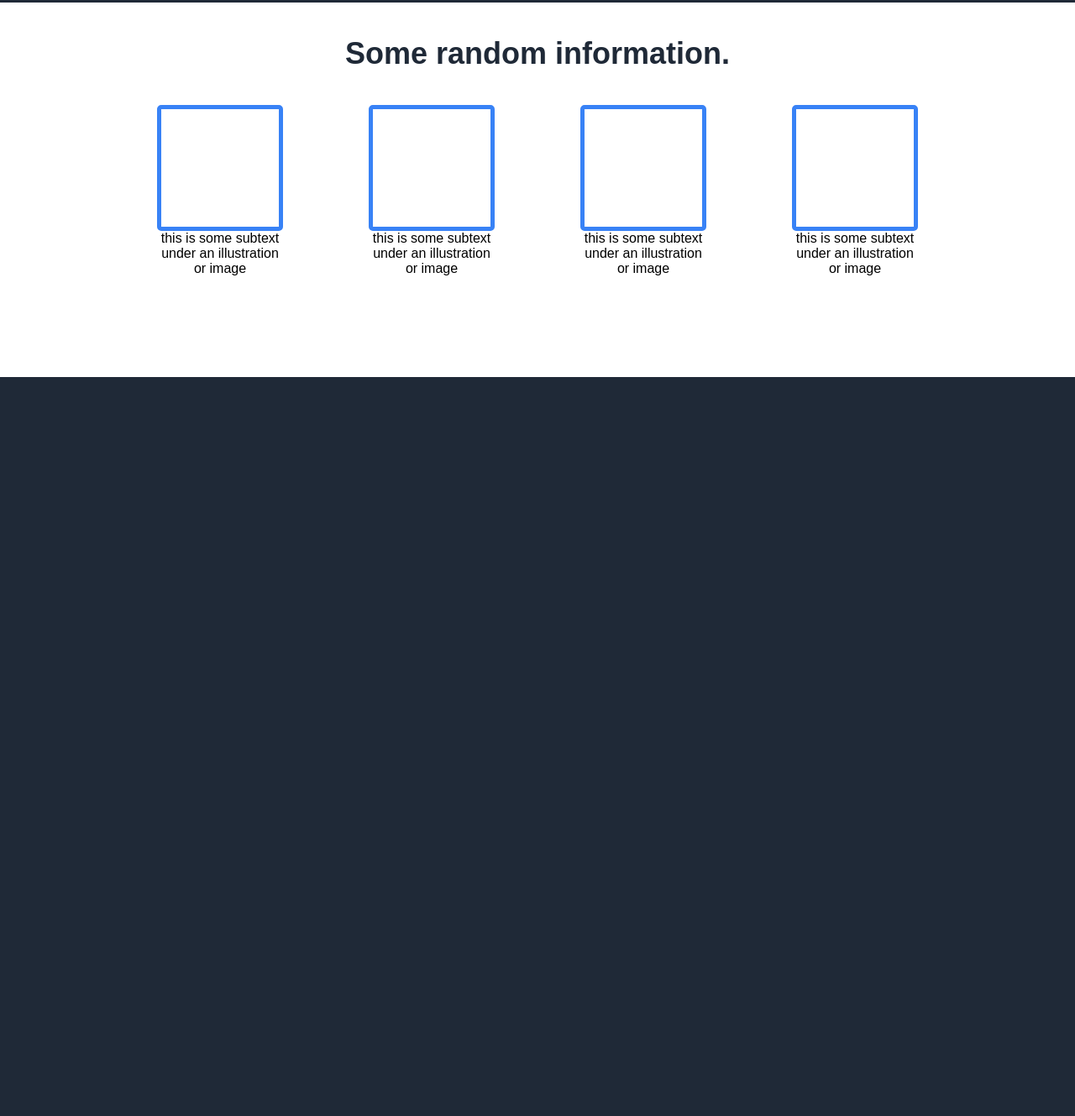
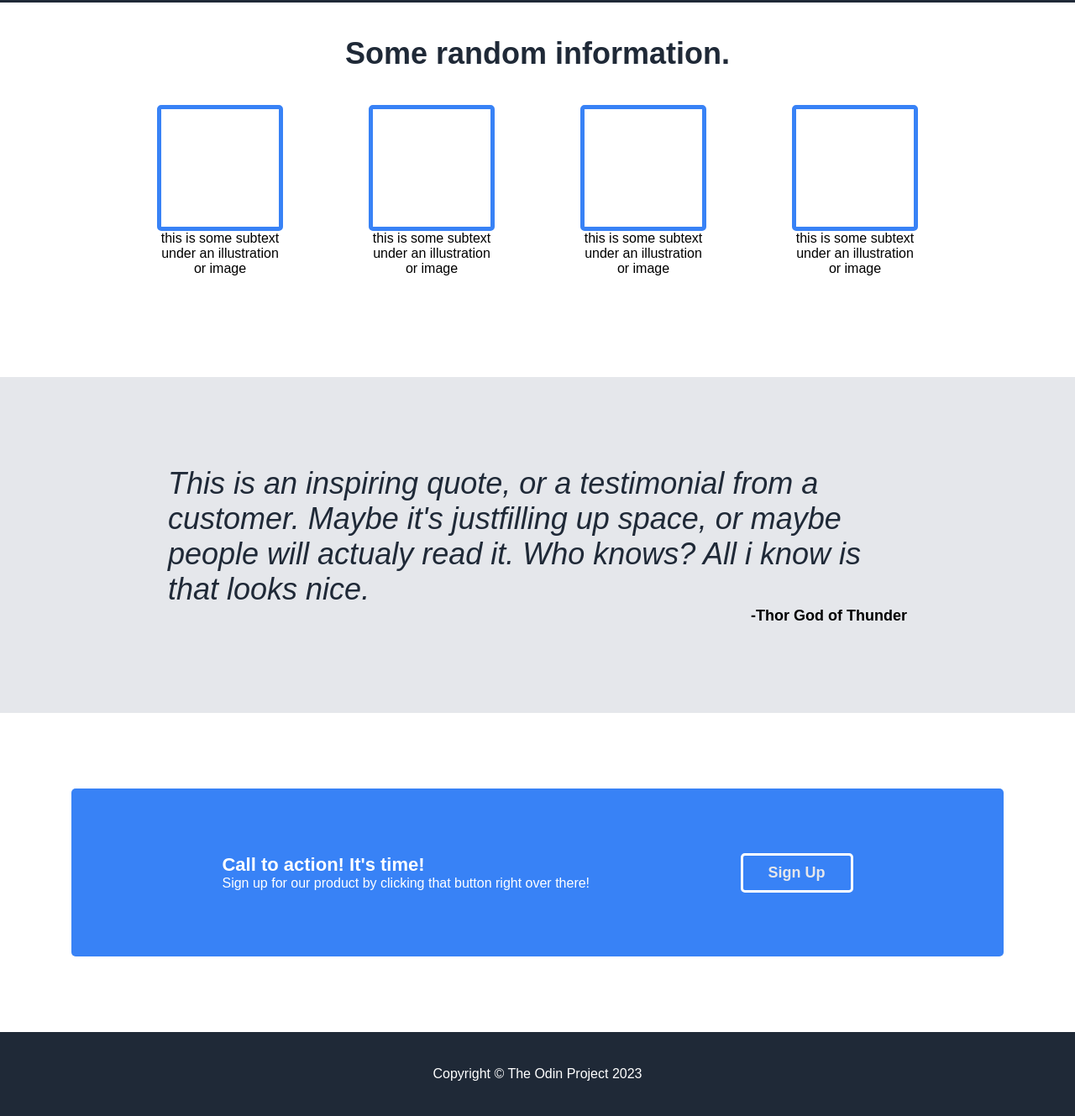
Before and after one commit to rizmyusuf/landing-page, a plain HTML site: page index.html in a window 1280 px wide. Shown: the part 797-2126 px from the top of the page at 84% size. Before the commit the page ends 1246 px from the top, so only its background shows below. Drawn offline with Linux system fonts and the light colour scheme.

Commit message:
Finish structure and style

```diff
--- a/index.html
+++ b/index.html
@@ -61,5 +61,31 @@
         </div>
       </div>
     </section>
+    <section class="quote">
+      <div class="container">
+        <p class="quote-text">
+          <em
+            >This is an inspiring quote, or a testimonial from a customer. Maybe
+            it's justfilling up space, or maybe people will actualy read it. Who
+            knows? All i know is that looks nice.</em
+          >
+        </p>
+        <p class="quote-person">-Thor God of Thunder</p>
+      </div>
+    </section>
+    <section class="call-to-action">
+      <div class="container">
+        <div class="cta-content">
+          <p class="cta-main-text">Call to action! It's time!</p>
+          <p>
+            Sign up for our product by clicking that button right over there!
+          </p>
+        </div>
+        <a href="#" class="btn btn-cta">Sign Up</a>
+      </div>
+    </section>
+    <footer class="footer">
+      <p class="footer-text">Copyright &copy; The Odin Project 2023</p>
+    </footer>
   </body>
 </html>
--- a/style.css
+++ b/style.css
@@ -127,3 +127,65 @@ img {
   height: 150px;
   border-radius: 5px;
 }
+
+/* Quote section */
+.quote {
+  background-color: #e5e7eb;
+  height: 400px;
+  display: flex;
+  justify-content: center;
+  align-items: center;
+}
+
+.quote > .container {
+  display: flex;
+  flex-direction: column;
+  padding: 0 115px;
+}
+
+.quote-text {
+  font-size: 36px;
+  font-weight: lighter;
+  color: #1f2937;
+}
+
+.quote-person {
+  font-weight: bold;
+  margin-left: auto;
+  font-size: 18px;
+  /* align-self: flex-end; */
+}
+
+/* Call to action section */
+.call-to-action {
+  background-color: #fff;
+  padding: 90px 0;
+  color: #fff;
+}
+
+.call-to-action > .container {
+  height: 200px;
+  background-color: #3882f6;
+  border-radius: 5px;
+  display: flex;
+  justify-content: space-evenly;
+  align-items: center;
+}
+
+.cta-main-text {
+  font-size: 22px;
+  font-weight: bold;
+}
+
+.btn-cta {
+  border: 3px solid #fff;
+}
+
+/* Footer */
+.footer {
+  height: 100px;
+  color: #fff;
+  display: flex;
+  justify-content: center;
+  align-items: center;
+}
```
